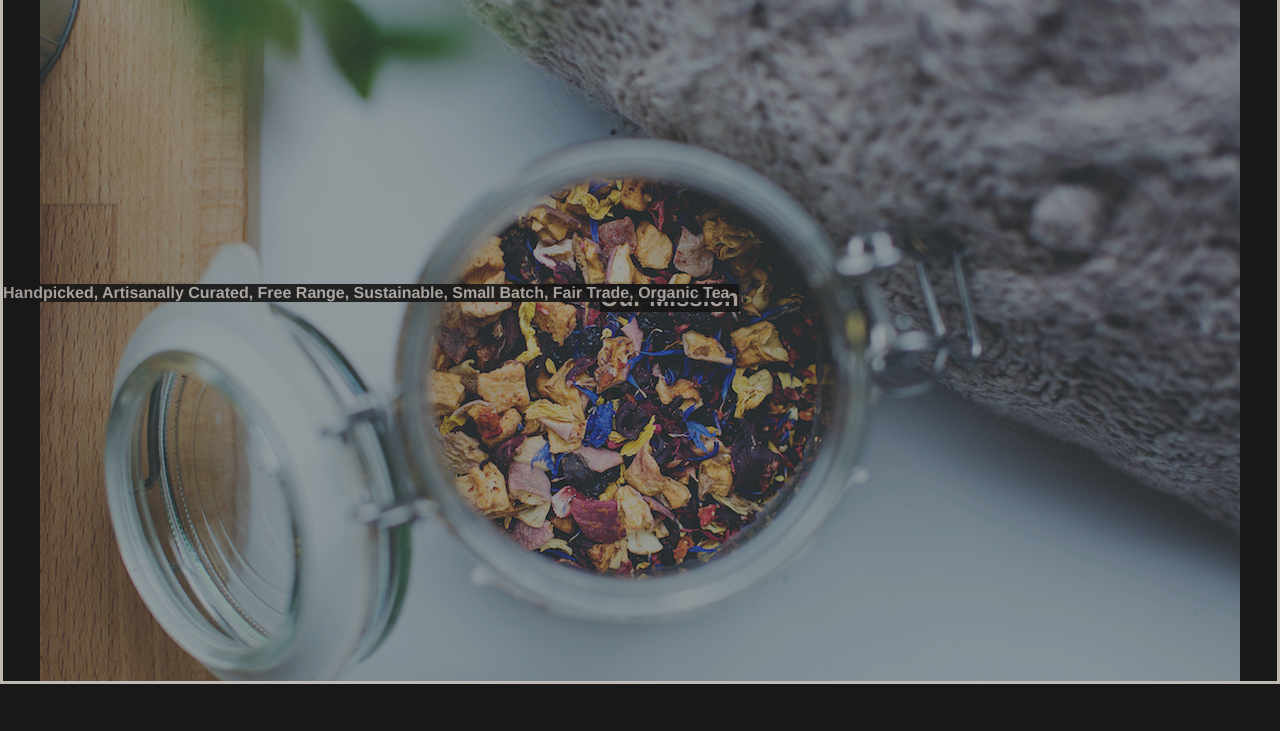
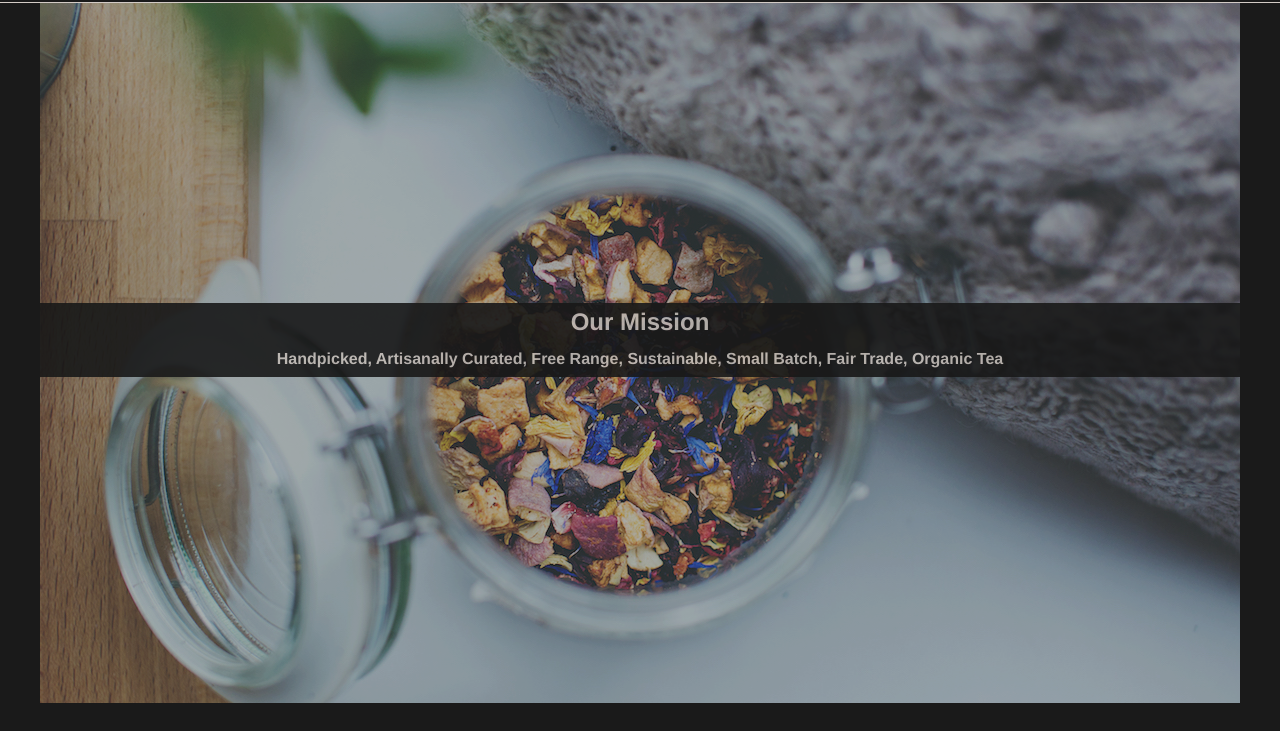
Before and after one commit to tylerhyndman484/Code, a plain HTML site: page index.html in a window 1280 px wide. Shown: the part 66-797 px from the top of the page. Drawn offline with Linux system fonts and the light colour scheme.

Commit message:
"twice completed mission img and statement layout"

```diff
--- a/index.html
+++ b/index.html
@@ -19,12 +19,14 @@
                 </header>
 
                 <main>
-                  <div class="mission">
-                    <div class="missionStatement">
-                      <h2 class="missionText1">Our Mission</h2>
-                      <h4 class="missionText2">Handpicked, Artisanally Curated, Free Range, Sustainable, Small Batch, Fair Trade, Organic Tea</h4>
-                      <img src="./photos/img-mission-background.jpg" id="missionImg">
-                    </div>
+
+                  <div class="missionImg">
+                    <img src="./photos/img-mission-background.jpg" id="missionImg">
+                  </div>
+
+                  <div class="missionStatement">
+                    <h2>Our Mission</h2>
+                    <h4>Handpicked, Artisanally Curated, Free Range, Sustainable, Small Batch, Fair Trade, Organic Tea</h4>
                   </div>
 
                     <section>
--- a/style.css
+++ b/style.css
@@ -10,11 +10,11 @@
 }
 
 header {
-    /*width: 100%;
+    width: 100%;
     height: 69px;
     border-bottom: 1px solid seashell;
     position: fixed;
-    z-index: 10;  */
+    z-index: 10;
 }
 
 #Logo {
@@ -46,43 +46,28 @@ nav {
     width: 300px;
 }
 
-.mission {
+.missionImg {
     width: 100%;
-    height: 700px;
+    height: 769px;
     overflow: hidden;
-    border: solid;
+    padding-top: 69px;
 }
-
-.missionStatement {
-    max-width: 100%;
-}
-
-.missionText1 {
-    position: absolute;
-    top: 350px;
-    left: 600px;
-    z-index: 1;
-}
-
-.missionText2 {
-    position: absolute;
-    top: 350px;
-    z-index: 1;
-    width: auto;
-}
-
 
 #missionImg {
     height: auto;
     width: auto;
 }
 
-.missionStatement h2 {
-
+.missionStatement {
+    width: 100%;
+    height: auto;
+    position: relative;
+    top: -400px;
+    line-height: 37px;
+    text-wrap: nowrap;
+    min-width: 1200px;
 }
 
-.missionStatement h4 {
-}
 
 .teaChoicesText {
     line-height: 40px;
```
